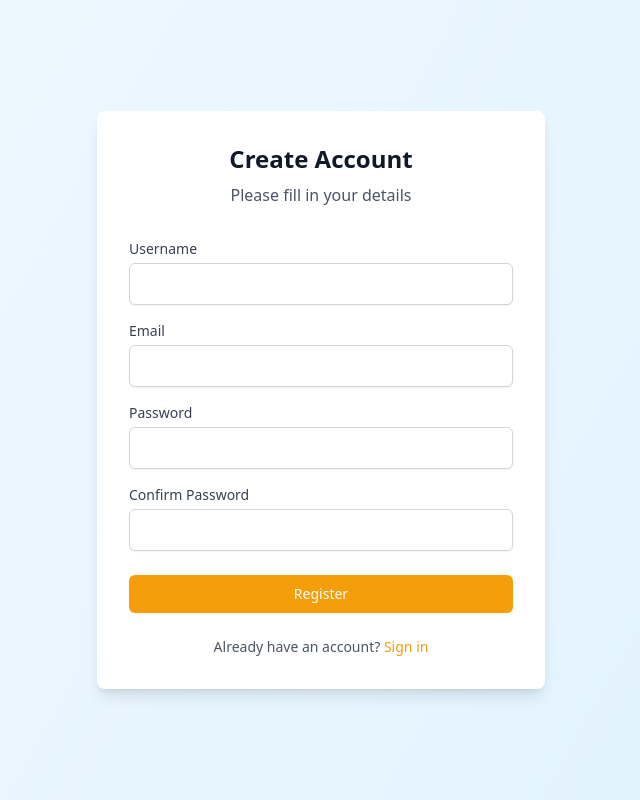
After one commit to AydinAliAfsarNejad/StandBlog, a Django app: page /login/register/ in a window 1280 px wide. The commit adds this page. Shown: the whole page, without its empty margins (319-959 px from the left). Run offline with Django 5.2, Linux system fonts and the light colour scheme; some libraries are stand-ins or nearby versions.

Commit message:
login and regiser page backend update

```diff
--- /dev/null
+++ b/Login/forms.py
@@ -0,0 +1,15 @@
+from django.contrib.auth.forms import UserCreationForm, AuthenticationForm
+from django.contrib.auth.models import User
+from django import forms
+
+class CreateUserForm(UserCreationForm):
+    class Meta:
+        model = User
+        fields = ['username', 'email', 'password1', 'password2']
+
+
+# login
+
+class LoginForm(AuthenticationForm):
+    username = forms.CharField(widget=forms.TextInput(attrs={'class': 'form-control'}))
+    password = forms.CharField(widget=forms.PasswordInput(attrs={'class': 'form-control'}))
--- /dev/null
+++ b/Login/templates/Login/register.html
@@ -0,0 +1,84 @@
+{% load static %}
+
+<!DOCTYPE html>
+<html lang="en">
+<head>
+    <meta charset="UTF-8">
+    <meta name="viewport" content="width=device-width, initial-scale=1.0">
+    <title>Register</title>
+    <script src="https://cdn.tailwindcss.com"></script>
+    <style>
+        body {
+            background: linear-gradient(120deg, #f0f9ff, #e0f2fe);
+            min-height: 100vh;
+            display: flex;
+            align-items: center;
+            justify-content: center;
+        }
+    </style>
+</head>
+<body>
+    <div class="w-full max-w-md p-8 space-y-8 bg-white rounded-lg shadow-lg">
+        <div class="text-center">
+            <h1 class="text-2xl font-bold text-gray-900">Create Account</h1>
+            <p class="mt-2 text-gray-600">Please fill in your details</p>
+        </div>
+
+        <form method="POST" action="{% url 'register' %}" class="mt-8 space-y-6">
+            {% csrf_token %}
+
+            {% if registerForm.errors %}
+            <div class="bg-red-100 border border-red-400 text-red-700 px-4 py-3 rounded">
+                {% for field in registerForm %}
+                    {% for error in field.errors %}
+                        <p>{{ error }}</p>
+                    {% endfor %}
+                {% endfor %}
+            </div>
+            {% endif %}
+
+            <div class="space-y-4">
+                <div>
+                    <label for="username" class="block text-sm font-medium text-gray-700">Username</label>
+                    <input type="text" name="username" id="username" required
+                           class="mt-1 block w-full px-3 py-2 border border-gray-300 rounded-md shadow-sm focus:outline-none focus:ring-indigo-500 focus:border-indigo-500">
+                </div>
+
+                <div>
+                    <label for="email" class="block text-sm font-medium text-gray-700">Email</label>
+                    <input type="email" name="email" id="email" required
+                           class="mt-1 block w-full px-3 py-2 border border-gray-300 rounded-md shadow-sm focus:outline-none focus:ring-indigo-500 focus:border-indigo-500">
+                </div>
+
+                <div>
+                    <label for="password1" class="block text-sm font-medium text-gray-700">Password</label>
+                    <input type="password" name="password1" id="password1" required
+                           class="mt-1 block w-full px-3 py-2 border border-gray-300 rounded-md shadow-sm focus:outline-none focus:ring-indigo-500 focus:border-indigo-500">
+                </div>
+
+                <div>
+                    <label for="password2" class="block text-sm font-medium text-gray-700">Confirm Password</label>
+                    <input type="password" name="password2" id="password2" required
+                           class="mt-1 block w-full px-3 py-2 border border-gray-300 rounded-md shadow-sm focus:outline-none focus:ring-indigo-500 focus:border-indigo-500">
+                </div>
+            </div>
+
+            <div>
+                <button type="submit"
+                        class="w-full flex justify-center py-2 px-4 border border-transparent rounded-md shadow-sm text-sm font-medium text-white bg-amber-500 hover:bg-amber-600 duration-300 focus:outline-none focus:ring-2 focus:ring-offset-2 focus:ring-indigo-500">
+                    Register
+                </button>
+            </div>
+
+            <div class="text-center">
+                <p class="text-sm text-gray-600">
+                    Already have an account?
+                    <a href="{% url 'login' %}" class="font-medium text-amber-500 hover:text-amber-600 duration-300">
+                        Sign in
+                    </a>
+                </p>
+            </div>
+        </form>
+    </div>
+</body>
+</html>
--- a/Login/urls.py
+++ b/Login/urls.py
@@ -3,5 +3,6 @@ from . import views
 
 
 urlpatterns = [
-    path('', views.Login),
+    path('register/', views.register, name='register'),
+    path('', views.Login, name='login'),
 ]
--- a/Login/views.py
+++ b/Login/views.py
@@ -1,7 +1,41 @@
-from django.shortcuts import render
+from django.shortcuts import render, redirect
+from django.contrib import messages
+from .forms import CreateUserForm, LoginForm
+from django.contrib.auth import authenticate, login, logout
+from django.contrib.auth.models import User, auth
 
 # Create your views here.
 
 
+
+def register(request):
+    form = CreateUserForm()
+    if request.method == 'POST':
+        form = CreateUserForm(request.POST)
+        if form.is_valid():
+            form.save()
+            return redirect('login')
+
+    context = {'registerForm': form}
+    return render(request, "Login/register.html", context=context)
+
 def Login(request):
-    return render(request , "Login/login.html")
+    form = LoginForm()
+
+    if request.method == 'POST':
+        form = LoginForm(request, data=request.POST)
+        if form.is_valid():
+            username = request.POST.get('username')
+            password = request.POST.get('password')
+
+            user = auth.authenticate(request, username=username, password=password)
+            if user is not None:
+                login(request, user)
+                return redirect('/')
+            else:
+                messages.error(request, 'Invalid username or password.')
+        else:
+            messages.error(request, 'Invalid username or password.')
+
+    context = {'loginForm': form}
+    return render(request, "Login/login.html", context=context)
--- a/blog2/urls.py
+++ b/blog2/urls.py
@@ -23,5 +23,5 @@ from . import settings
 urlpatterns = [
     path('admin/', admin.site.urls),
     path('', include('Home.urls')),
-    path('login' , include('Login.urls')),
+    path('login/' , include('Login.urls')),
 ]
```
Also changed, not shown: Login/templates/Login/login.html (+18 -26 lines), db.sqlite3.
